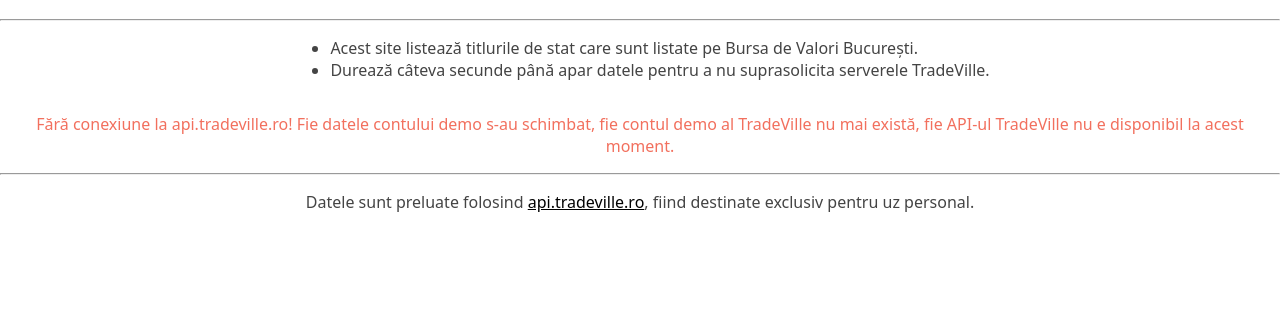
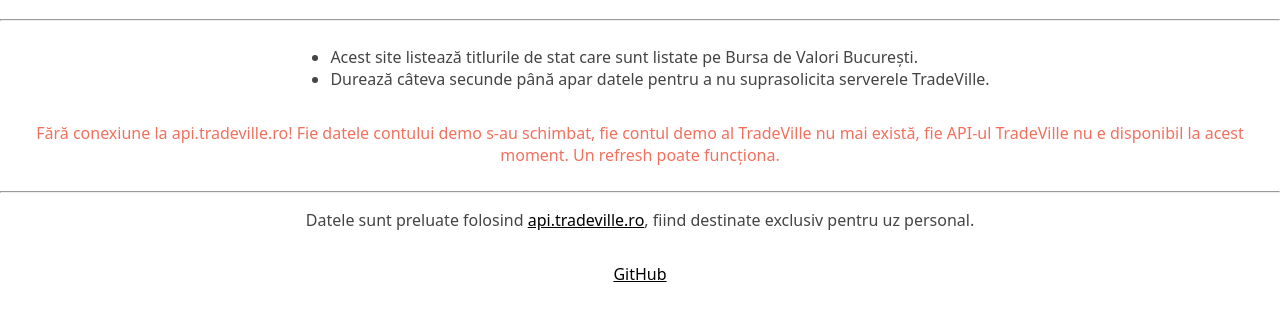
Before and after one commit to AlexandruIca/Titluri-de-Stat-BVB, a plain HTML site: page index.html in a window 1280 px wide. Shown: the part 67-388 px from the top of the page. Drawn offline with Linux system fonts and the light colour scheme.

Commit message:
Add a few fixes
Signed-off-by: Ică Alexandru-Gabriel <alexi@minus-ze.ro>

```diff
--- a/index.html
+++ b/index.html
@@ -16,6 +16,7 @@
       --active-link-color: #CCC;
       --error-text-color: #F2705E;
 
+      --info-content-padding: 1ch;
       --horizontal-line-size: 2px;
       --progress-bar-width: 20ch;
       --fieldset-margin: 1ch;
@@ -43,7 +44,7 @@
     body {
       display: flex;
       flex-flow: column nowrap;
-      justify-contents: center;
+      justify-content: center;
       place-items: center;
       margin: 0;
       padding: 0;
@@ -77,6 +78,7 @@
       flex-flow: column nowrap;
       justify-content: center;
       align-items: center;
+      padding: var(--info-content-padding);
     }
 
     .info-container > p {
@@ -193,6 +195,7 @@
     <footer>
       <hr>
       <p>Datele sunt preluate folosind <a href="https://api.tradeville.ro">api.tradeville.ro</a>, fiind destinate exclusiv pentru uz personal.</p>
+      <p><a href="https://github.com/AlexandruIca/Titluri-de-Stat-BVB">GitHub</a></p>
     </footer>
     <script>
         (() => {
@@ -201,15 +204,15 @@
 
             const socket = new WebSocket('wss://api.tradeville.ro:443', ["apitv"]);
 
-            const connectionErrMsg = 'Fără conexiune la api.tradeville.ro! Fie datele contului demo s-au schimbat, fie contul demo al TradeVille nu mai există, fie API-ul TradeVille nu e disponibil la acest moment.';
+            const connectionErrMsg = 'Fără conexiune la api.tradeville.ro! Fie datele contului demo s-au schimbat, fie contul demo al TradeVille nu mai există, fie API-ul TradeVille nu e disponibil la acest moment. Un refresh poate funcționa.';
 
             let state = {
               numSymbols: 0,
               symbolData: [],
             };
 
-            function displayError(msg) {
-              console.error(msg);
+            function displayError(msg, error) {
+              console.error(`${msg} Error: ${JSON.stringify(error)}`);
 
               document.querySelector('.progress-container').style.display = 'none';
 
@@ -231,7 +234,7 @@
             socket.onopen = () => {
               send({ cmd: 'login', prm: { coduser: username, parola: password, demo: true } });
             };
-            socket.onerror = (error) => { displayError(connectionErrMsg); };
+            socket.onerror = (error) => { displayError(connectionErrMsg, error); };
             socket.onmessage = onMessage;
 
             function onMessage(event) {
@@ -241,7 +244,7 @@
                 switch (response.cmd) {
                   case 'login': {
                     if (!response.OK) {
-                      displayError(connectionErrMsg);
+                      displayError(connectionErrMsg, response);
                     } else {
                       send({ cmd: 'SearchSymbol', prm: { search: 'TITLURI STAT' } });
                     }
@@ -258,7 +261,7 @@
                   default: break;
                 }
               } catch (e) {
-                displayError(`Am primit un mesaj pe care (încă) nu îl putem procesa! (Eroare: ${e})`);
+                displayError(`Am primit un mesaj pe care (încă) nu îl putem procesa!`, response);
               }
             }
 
```
